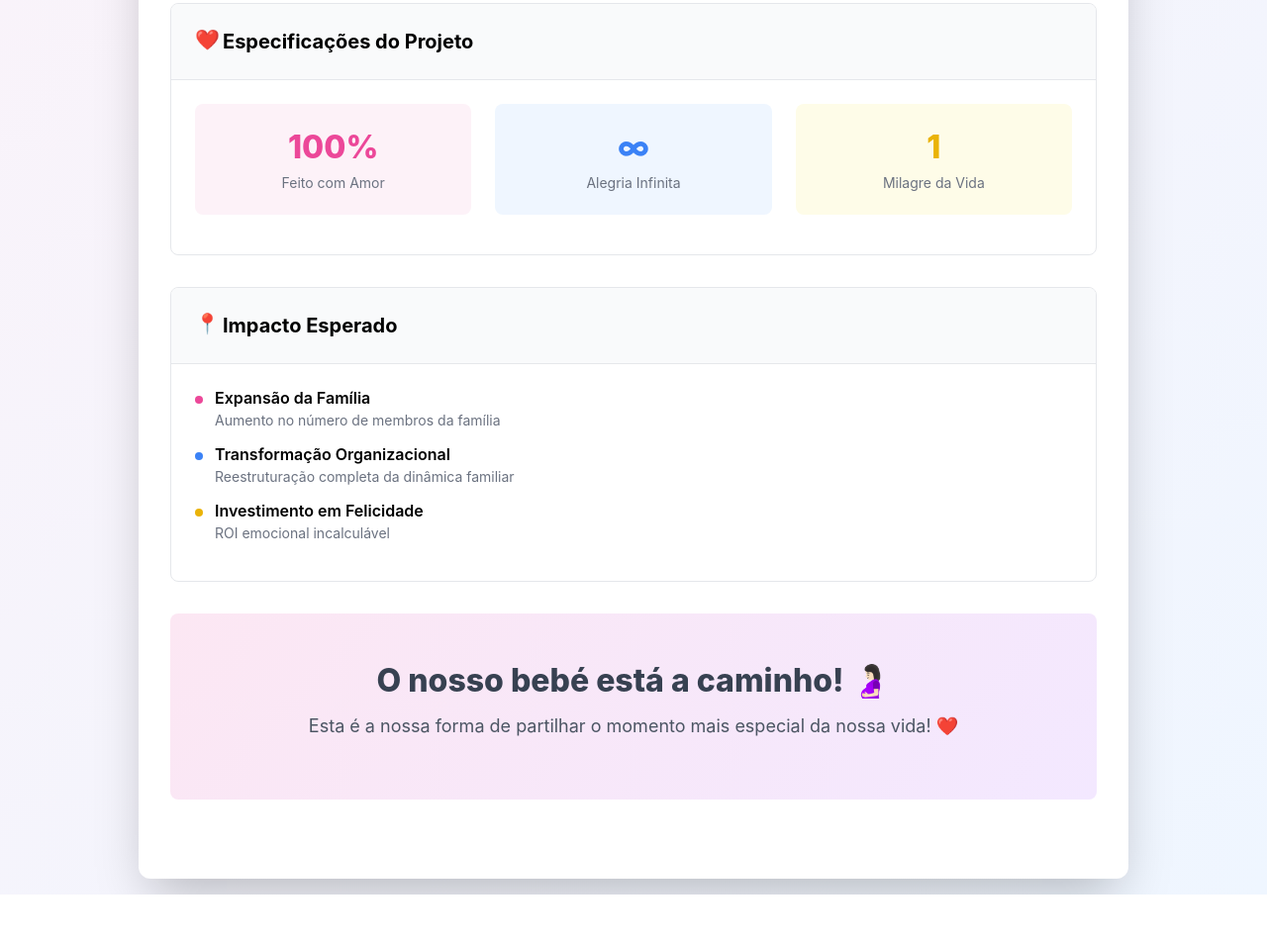
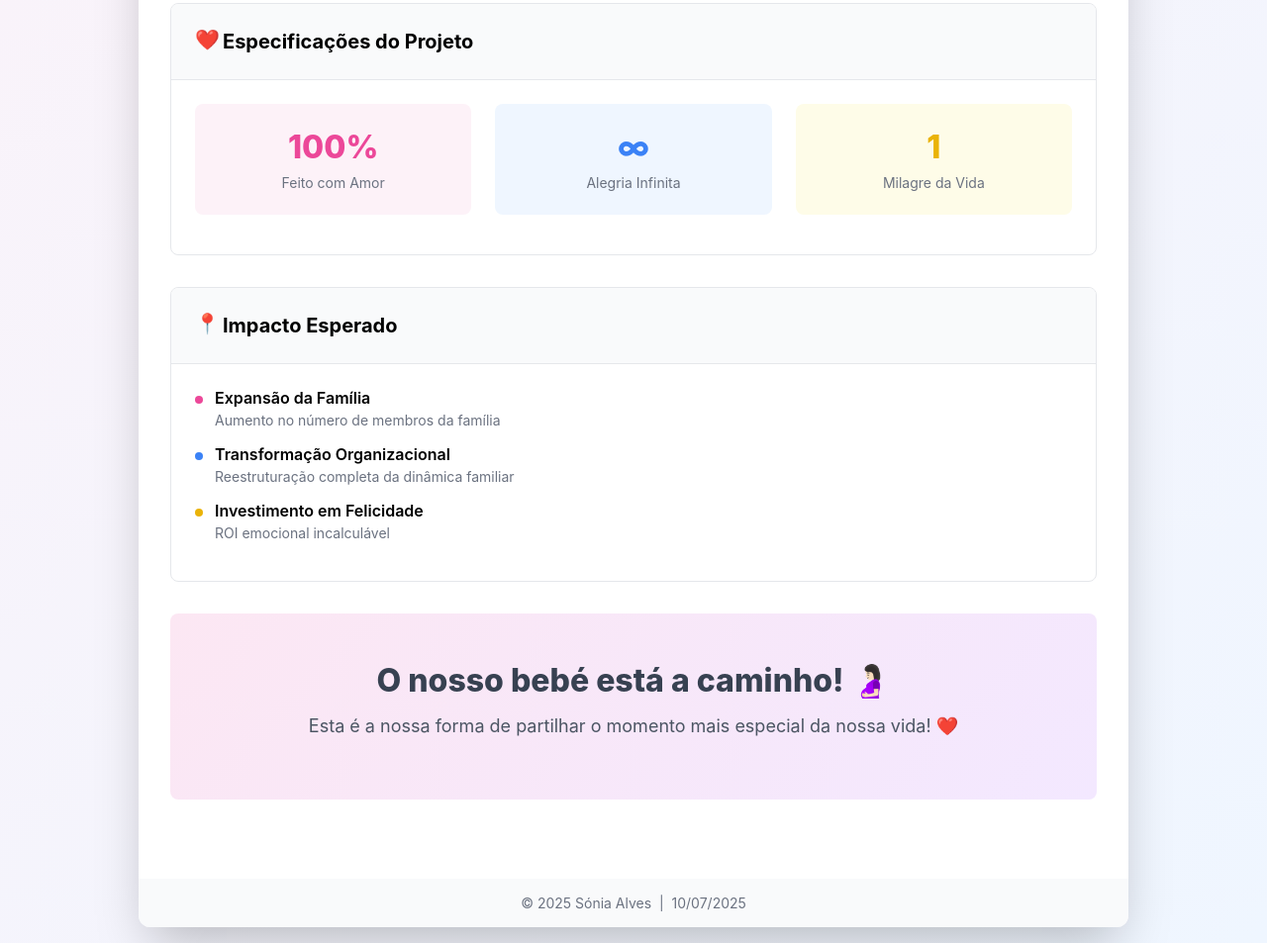
Before and after one commit to mRKSSSS/projeto_novo_membro, a plain HTML site: page index.html in a window 1280 px wide. Shown: the part 866-1819 px from the top of the page at 99% size. Before the commit the page ends 1770 px from the top, so only its background shows below. Drawn offline with Linux system fonts and the light colour scheme.

Commit message:
Add files via upload

```diff
--- a/index.html
+++ b/index.html
@@ -445,16 +445,16 @@
         </div>
 
         <!-- Rodapé do Documento -->
-        <!-- <div class="footer">
-            <span class="icon icon-clock">🕐</span>
-            <span id="date-text">Documento gerado com amor</span>
-        </div> -->
+        <div class="footer">
+            <!-- <span class="icon icon-clock">🕐</span> -->
+            <span id="date-text">© 2025 Sónia Alves &nbsp;|&nbsp; <span id="date-time"></span></span>
+        </div>
     </div>
 
     <script>
         // Adicionar data actual
-        document.getElementById('date-text').textContent =
-            'Documento gerado com amor em ' + new Date().toLocaleDateString('pt-PT');
+        // document.getElementById('date-time').textContent = new Date().toLocaleDateString('pt-PT');
+        document.getElementById('date-time').textContent = new Date(2025, 6, 10).toLocaleDateString('pt-PT');
     </script>
 </body>
 </html>
```
